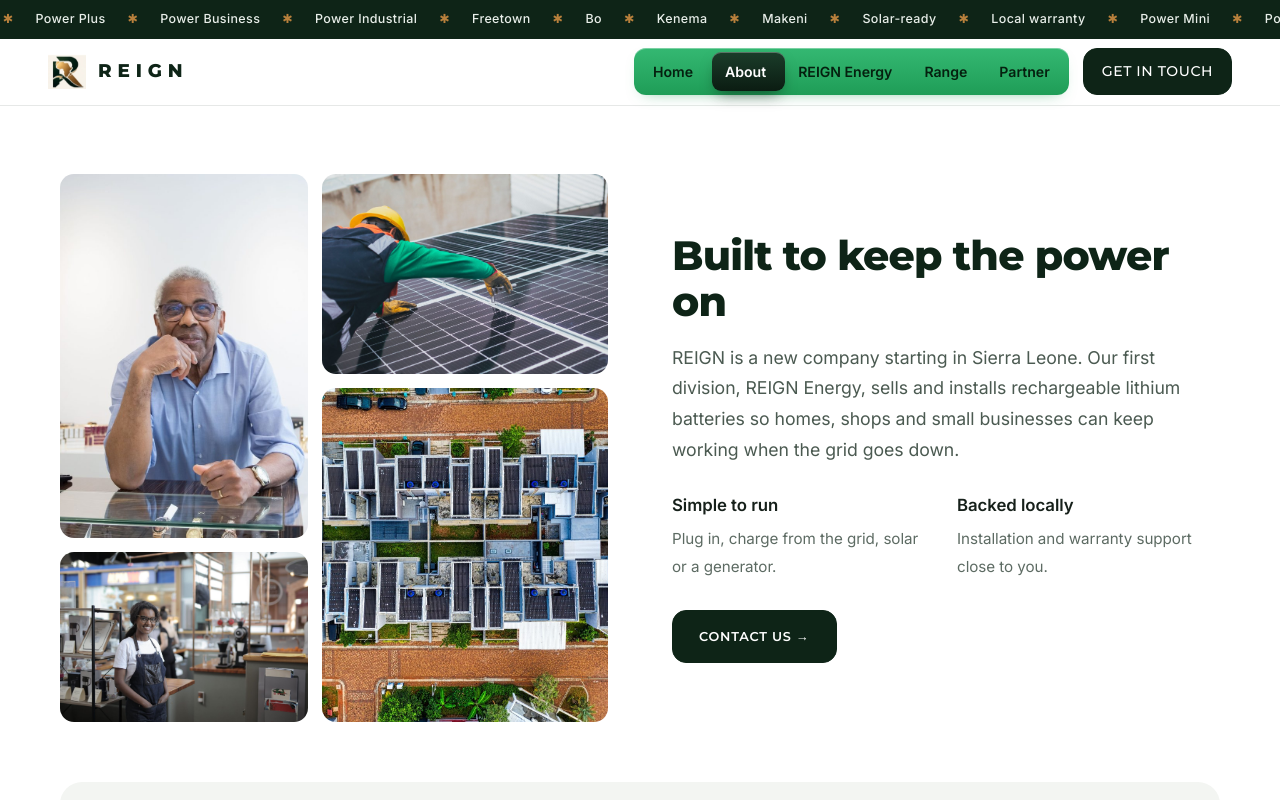
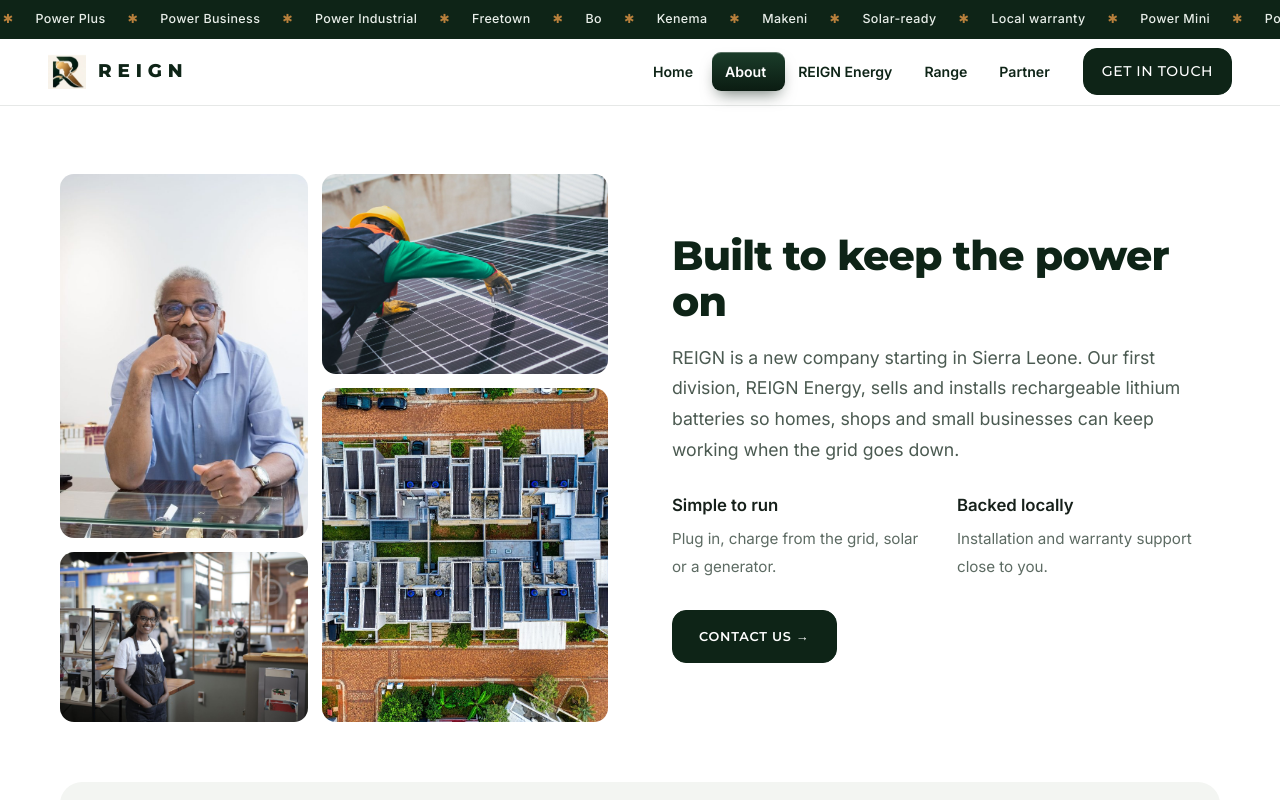
Before and after one commit to aqosuwa/reignsl, a React (Vite) app: page /about in a window 1280 px wide. Shown: the top 800 px of the page. Built offline with nearby package versions, Linux system fonts and the light colour scheme.

Commit message:
Navbar: remove green bar, keep sliding dark tab

```diff
--- a/src/components/Header.jsx
+++ b/src/components/Header.jsx
@@ -21,6 +21,7 @@ export default function Header() {
   const moveTo = useCallback(el => {
     const g = glider.current
     if (!g) return
+    bar.current?.querySelectorAll('a').forEach(a => a.classList.toggle('under', a === el))
     if (!el) { g.style.opacity = 0; return }
     g.style.opacity = 1
     g.style.width = el.offsetWidth + 'px'
--- a/src/styles.css
+++ b/src/styles.css
@@ -894,3 +894,13 @@ body{font-size:17px}
 .nav-bar .glider{top:4px;bottom:4px;border-radius:9px}
 .nav-bar a:not(.btn){padding:8px 15px;border-radius:9px;font-size:.88rem}
 .header-inner{height:66px}
+
+/* navbar: no green bar, plain with sliding dark tab */
+.nav-bar{background:none;box-shadow:none;padding:4px}
+.nav-bar a:not(.btn){color:var(--green)}
+@media (max-width:900px){.nav-bar{background:none;padding:0}}
+.nav-bar a.active:not(.btn){color:var(--green)!important}
+.nav-bar a.under:not(.btn),.nav-bar a.active.under:not(.btn),.nav-bar a:not(.btn):not(.active):hover.under{color:#fff!important}
+.nav-bar a:not(.btn):not(.active):hover{color:var(--green)!important}
+.nav-bar a.under:not(.btn):hover{color:#fff!important}
+@media (max-width:900px){.nav-bar a.active:not(.btn){color:#fff!important}}
```
